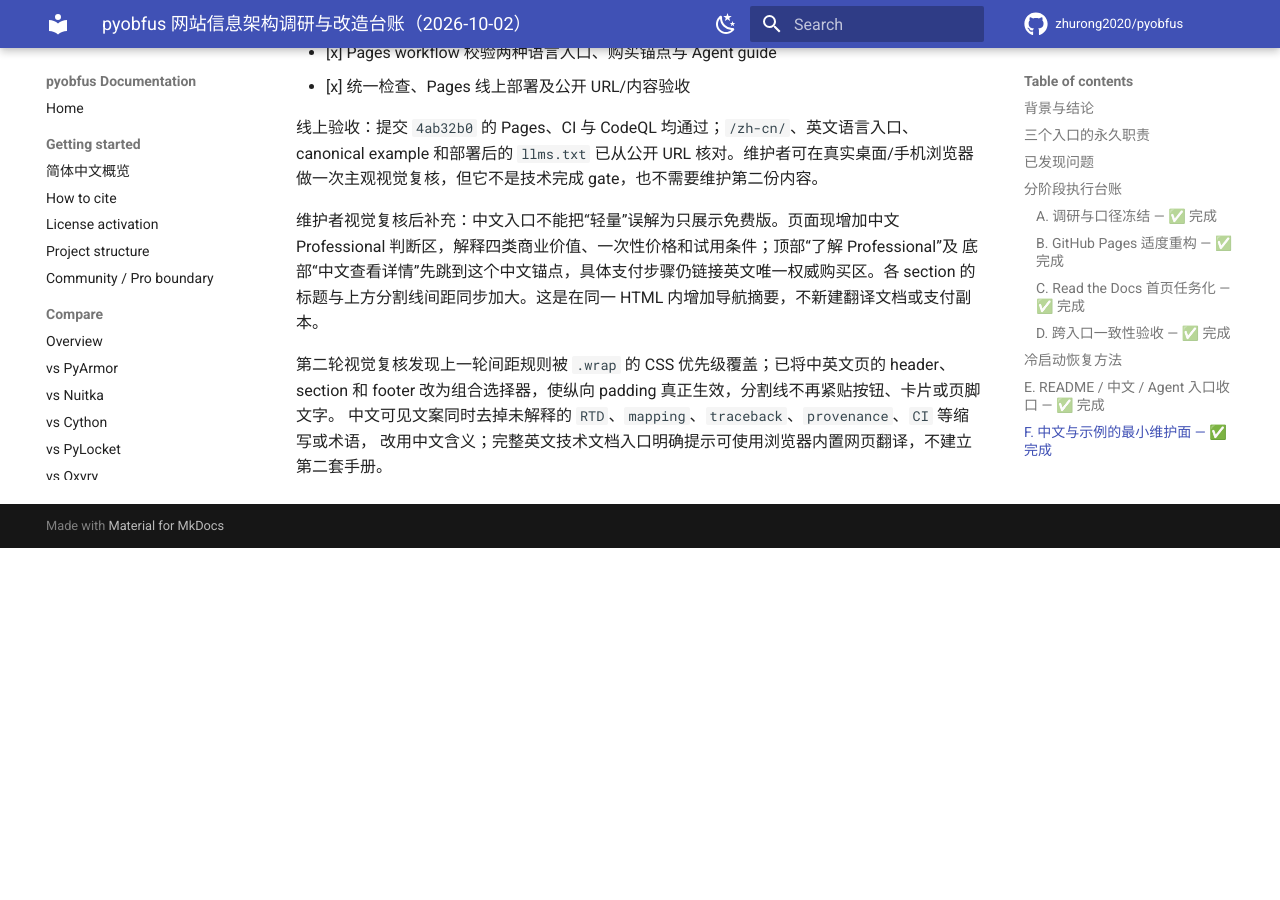
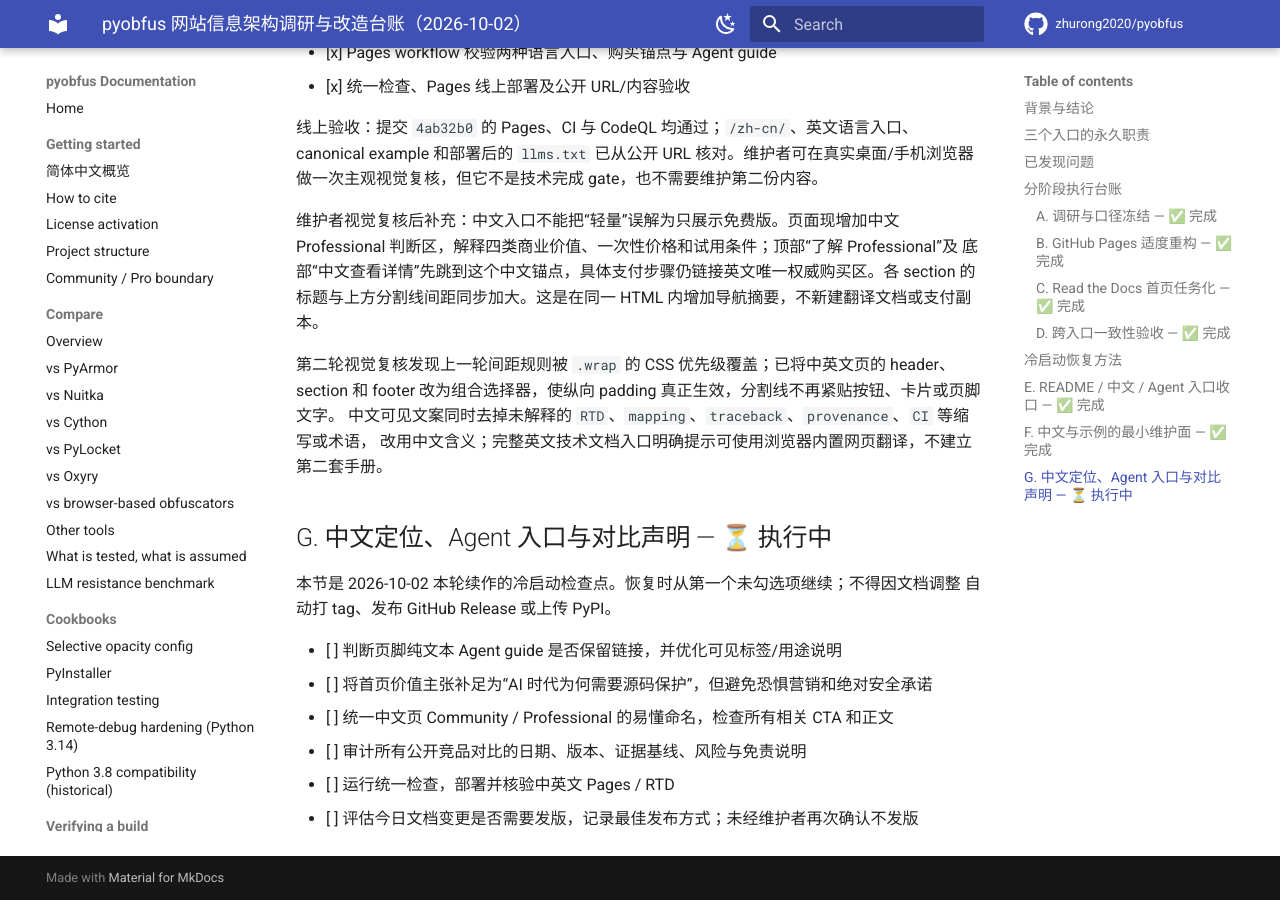
Before and after one commit to zhurong2020/pyobfus, an MkDocs documentation site: the page built from docs/SITE_INFORMATION_ARCHITECTURE_REVIEW_2026-10-02.md, in a window 1280 px wide and 900 px high, scrolled down 3543 px. Built offline with MkDocs 1.6.1 and Material for MkDocs 9.7.7, drawn with Linux system fonts in a browser that asks for light colours; comment, search, counter and statistics services are not loaded; before the commit the page ends 4091 px from its top, so only the background shows below that.

Commit message:
docs(status): checkpoint site copy and comparison audit

```diff
--- a/docs/CURRENT_PLAN_ZH.md
+++ b/docs/CURRENT_PLAN_ZH.md
@@ -1,4 +1,12 @@
 # pyobfus 当前计划
+
+**2026-10-02 中文产品页与竞品披露续作（执行中、未授权发版）**：前序中英文入口、最小维护面、
+Professional 中文说明和 CSS 间距修复均已部署。当前待完成：重新判断页脚纯文本 Agent guide
+链接；用克制、可证实的文字解释 AI 工具降低软件实现与复刻门槛后为何仍需源码保护；统一中文
+Community / Professional 命名；为 PyArmor 等公开对比补齐对比日期、版本/资料基线、保守风险和
+免责说明；最后评估本日大量文档变化应通过 Pages/RTD 即时发布，还是等待下一次正常 PyPI 版本。
+详细逐项状态见 `SITE_INFORMATION_ARCHITECTURE_REVIEW_2026-10-02.md` §G。恢复时从首个未勾选项
+继续；本记录不授权 tag、GitHub Release 或 PyPI 发布。
 
 **2026-10-02 网站信息架构调研与改造（已完成、免发版）**：已对照 `pyobfuscate.com` 的首页、
 比较与内容组织，结论是借鉴“一页一个意图”、任务入口和稳定 CTA，不复制在线上传源码、
--- a/docs/SITE_INFORMATION_ARCHITECTURE_REVIEW_2026-10-02.md
+++ b/docs/SITE_INFORMATION_ARCHITECTURE_REVIEW_2026-10-02.md
@@ -130,3 +130,15 @@
 和 footer 改为组合选择器，使纵向 padding 真正生效，分割线不再紧贴按钮、卡片或页脚文字。
 中文可见文案同时去掉未解释的 `RTD`、`mapping`、`traceback`、`provenance`、`CI` 等缩写或术语，
 改用中文含义；完整英文技术文档入口明确提示可使用浏览器内置网页翻译，不建立第二套手册。
+
+## G. 中文定位、Agent 入口与对比声明 — ⏳ 执行中
+
+本节是 2026-10-02 本轮续作的冷启动检查点。恢复时从第一个未勾选项继续；不得因文档调整
+自动打 tag、发布 GitHub Release 或上传 PyPI。
+
+- [ ] 判断页脚纯文本 Agent guide 是否保留链接，并优化可见标签/用途说明
+- [ ] 将首页价值主张补足为“AI 时代为何需要源码保护”，但避免恐惧营销和绝对安全承诺
+- [ ] 统一中文页 Community / Professional 的易懂命名，检查所有相关 CTA 和正文
+- [ ] 审计所有公开竞品对比的日期、版本、证据基线、风险与免责说明
+- [ ] 运行统一检查，部署并核验中英文 Pages / RTD
+- [ ] 评估今日文档变更是否需要发版，记录最佳发布方式；未经维护者再次确认不发版
```
